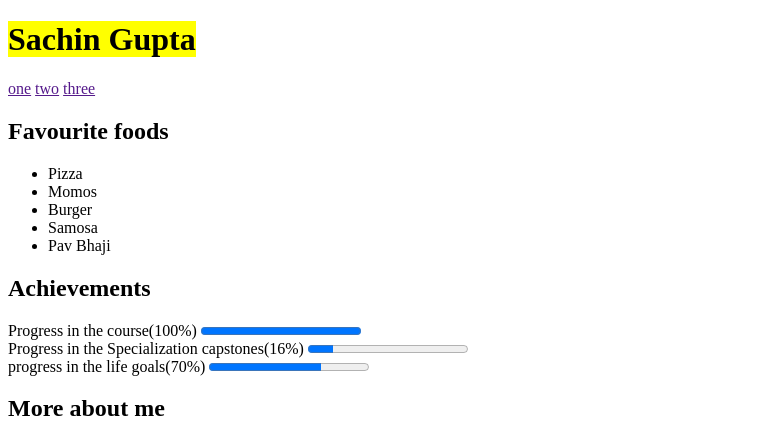
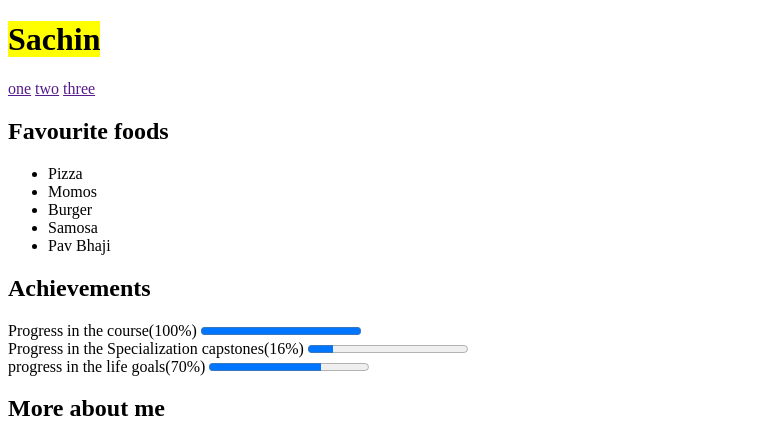
Before and after one commit to Sachin-0215/Programming-Language, a plain HTML site: page index.html in a window 1280 px wide. Shown: the top 438 px of the page, without its empty margins (0-771 px from the left). Drawn offline with Linux system fonts and the light colour scheme.

Commit message:
Name Change

```diff
--- a/index.html
+++ b/index.html
@@ -4,7 +4,7 @@
     <title>MY FIRST HTML PAGE</title>
 </head>
 <body>
-    <h1><mark>Sachin Gupta</mark></h1>
+    <h1><mark>Sachin </mark></h1>
     <a href="">one</a>
     <a href="">two</a>
     <a href="">three</a>
```
